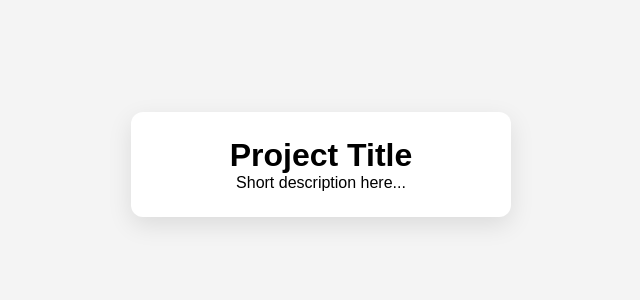
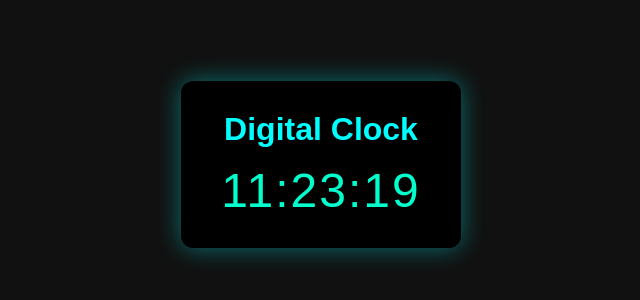
Before and after one commit to HisamSufian/js-mini-projects, a website: page 03_digital_clock/index.html in a window 1280 px wide. Shown: the part 236-536 px from the top of the page, without its empty margins (319-959 px from the left). Drawn offline with Linux system fonts and the light colour scheme.

Commit message:
add clock

```diff
--- a/03_digital_clock/index.html
+++ b/03_digital_clock/index.html
@@ -1,20 +1,24 @@
 <!DOCTYPE html>
 <html lang="en">
 <head>
-    <meta charset="UTF-8" />
-    <meta name="viewport" content="width=device-width, initial-scale=1.0" />
-    <title>Project</title>
-    <link rel="stylesheet" href="style.css" />
+    <meta charset="UTF-8">
+    <meta name="viewport" content="width=device-width, initial-scale=1.0">
+    <title>Digital Clock</title>
+
+    <!-- Link CSS -->
+    <link rel="stylesheet" href="style.css">
 </head>
 <body>
 
-    <div class="container">
-        <h1>Project Title</h1>
-        <p class="subtitle">Short description here...</p>
+    <!-- Clock Container -->
+    <div class="clock-container">
+        <h1>Digital Clock</h1>
 
-        <div id="app"></div>
+        <!-- Time will be updated by JavaScript -->
+        <div id="clock">00:00:00</div>
     </div>
 
+    <!-- Link JavaScript -->
     <script src="script.js"></script>
 </body>
 </html>
--- a/03_digital_clock/script.js
+++ b/03_digital_clock/script.js
@@ -1,3 +1,35 @@
+/**
+ * Digital Clock Logic
+ * --------------------
+ * - Gets current time from Date object
+ * - Formats hours, minutes, seconds
+ * - Updates clock every second
+ */
 
-// JS Template File
-console.log("Project Loaded Successfully!");
+// Select clock element
+const clock = document.getElementById("clock");
+
+// Function to update time
+function updateClock() {
+    // Create new Date object (current time)
+    const now = new Date();
+
+    // Get hours, minutes, seconds
+    let hours = now.getHours();
+    let minutes = now.getMinutes();
+    let seconds = now.getSeconds();
+
+    // Add leading zero if number < 10
+    hours = hours < 10 ? "0" + hours : hours;
+    minutes = minutes < 10 ? "0" + minutes : minutes;
+    seconds = seconds < 10 ? "0" + seconds : seconds;
+
+    // Update clock text
+    clock.textContent = `${hours}:${minutes}:${seconds}`;
+}
+
+// Run once immediately
+updateClock();
+
+// Update clock every 1 second (1000 ms)
+setInterval(updateClock, 1000);
--- a/03_digital_clock/style.css
+++ b/03_digital_clock/style.css
@@ -1,24 +1,38 @@
-
+/* Reset default browser styles */
 * {
     margin: 0;
     padding: 0;
     box-sizing: border-box;
+}
+
+/* Center content on page */
+body {
+    height: 100vh;
+    display: flex;
+    justify-content: center;
+    align-items: center;
+    background: #111;
     font-family: Arial, sans-serif;
 }
 
-body {
-    background: #f4f4f4;
-    display: flex;
-    justify-content: center;
-    align-items: center;
-    min-height: 100vh;
+/* Clock box */
+.clock-container {
+    background: #000;
+    padding: 30px 40px;
+    border-radius: 12px;
+    text-align: center;
+    box-shadow: 0 0 25px rgba(0, 255, 255, 0.4);
 }
 
-.container {
-    background: white;
-    width: 380px;
-    padding: 25px 30px;
-    border-radius: 12px;
-    box-shadow: 0 8px 25px rgba(0,0,0,0.1);
-    text-align: center;
+/* Title */
+.clock-container h1 {
+    color: #00ffff;
+    margin-bottom: 15px;
 }
+
+/* Clock text */
+#clock {
+    font-size: 48px;
+    color: #00ffcc;
+    letter-spacing: 2px;
+}
```
